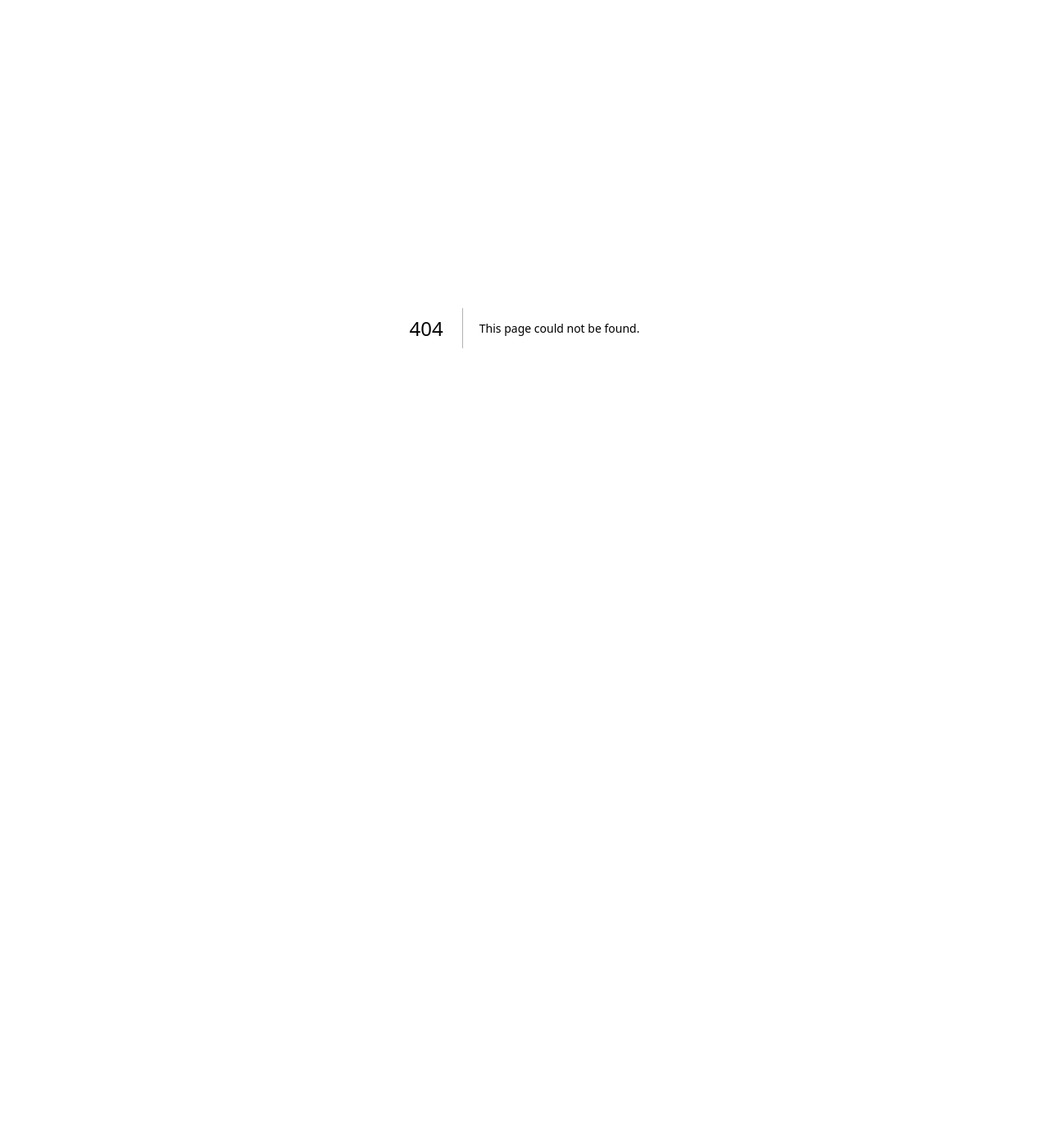
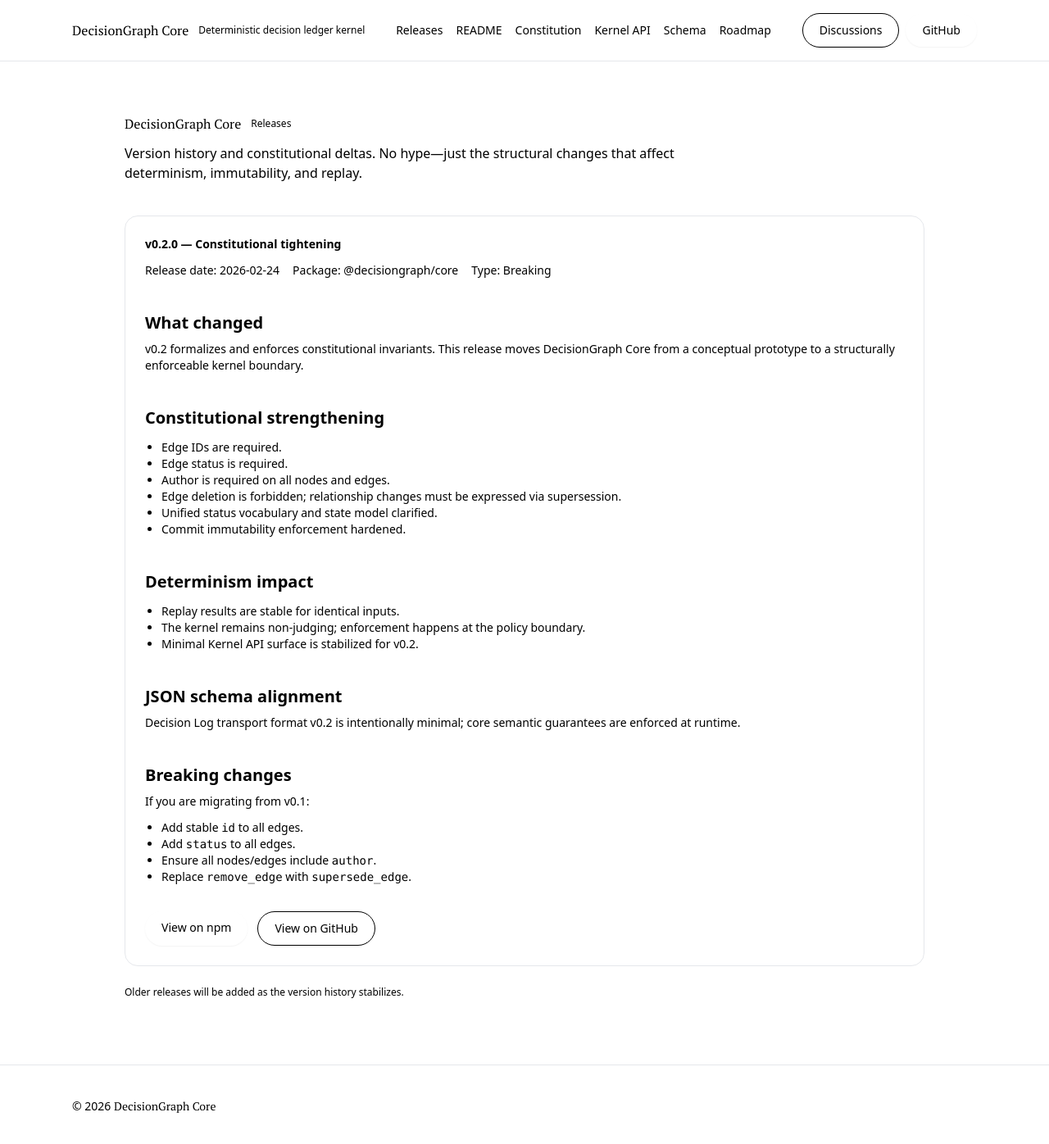
Before and after one commit to izumix77/decisiongraph-core-site, a Next.js app: page /releases in a window 1280 px wide. Before the commit this address had no page. Shown: the top 1396 px of the page at 82% size. Before the commit the page ends 800 px from the top, so only its background shows below. Built offline with nearby package versions, Linux system fonts and the light colour scheme.

Commit message:
Add releases navigation and homepage link

```diff
--- a/app/_components/TopNav.tsx
+++ b/app/_components/TopNav.tsx
@@ -19,7 +19,7 @@ export function TopNav({
     },
     {
       label: "Kernel API",
-      href: "https://github.com/izumix77/decisiongraph-core/blob/main/DecisionGraph%20Core%20%E2%80%94%20Minimal%20Kernel%20API%20v0.2(%E5%B7%AE%E3%81%97%E6%9B%BF%E3%81%88%E7%89%88).md",
+      href: "https://github.com/izumix77/decisiongraph-core/blob/main/docs/constitution/v0.2/Minimal_Kernel_API.md",
     },
     {
       label: "Schema",
@@ -57,6 +57,15 @@ export function TopNav({
         </div>
 
         <nav className="hidden items-center gap-4 md:flex">
+          {/* 🔹 Internal Releases link */}
+          <Link
+            href="/releases"
+            className="text-sm text-(--color-ink-subtle) hover:text-(--color-ink)"
+          >
+            Releases
+          </Link>
+
+          {/* 🔹 Existing external links */}
           {navItems.map((item) => (
             <a
               key={item.label}
--- a/app/page.tsx
+++ b/app/page.tsx
@@ -1,3 +1,4 @@
+import Link from "next/link";
 import { TopNav } from "./_components/TopNav";
 import { Footer } from "./_components/Footer";
 import { Brand } from "@ui/Brand";
@@ -30,14 +31,28 @@ export default function Page() {
 
           <div className="mt-8 flex flex-wrap gap-3">
             <Button>
-              <a href="https://github.com/izumix77/decisiongraph-core">
+              <a
+                href="https://github.com/izumix77/decisiongraph-core"
+                target="_blank"
+                rel="noreferrer"
+              >
                 View on GitHub
               </a>
             </Button>
+
             <Button variant="secondary">
-              <a href="https://github.com/izumix77/decisiongraph-core/tree/main/docs/constitution">
+              <a
+                href="https://github.com/izumix77/decisiongraph-core/tree/main/docs/constitution"
+                target="_blank"
+                rel="noreferrer"
+              >
                 Read the Constitution
               </a>
+            </Button>
+
+            {/* 🔹 NEW: Release notes button */}
+            <Button variant="secondary">
+              <Link href="/releases">Release notes</Link>
             </Button>
           </div>
         </section>
@@ -63,6 +78,24 @@ export default function Page() {
             </p>
           </Card>
         </section>
+
+        {/* 🔹 NEW: Latest Release Section */}
+        <section className="mx-auto max-w-5xl px-6 pb-20">
+          <Card title="Latest release">
+            <p className="text-sm text-[color:var(--color-ink-subtle)]">
+              v0.2.0 is now published on npm. Constitutional invariants have
+              been hardened and immutability rules clarified.
+            </p>
+
+            <div className="mt-6">
+              <Button variant="secondary">
+                <Link href="/releases">
+                  Read v0.2.0 release notes
+                </Link>
+              </Button>
+            </div>
+          </Card>
+        </section>
       </main>
 
       <Footer />
--- /dev/null
+++ b/app/releases/page.tsx
@@ -0,0 +1,137 @@
+import Link from "next/link";
+import { TopNav } from "../_components/TopNav";
+import { Footer } from "../_components/Footer";
+import { Brand } from "@ui/Brand";
+import { Card } from "@ui/Card";
+import { Button } from "@ui/Button";
+
+function SectionTitle({ children }: { children: React.ReactNode }) {
+  return (
+    <h2 className="mt-10 text-xl font-semibold text-[color:var(--color-ink)]">
+      {children}
+    </h2>
+  );
+}
+
+export default function ReleasesPage() {
+  return (
+    <div className="min-h-screen flex flex-col">
+      <TopNav />
+
+      <main className="flex-1">
+        <section className="mx-auto max-w-5xl px-6 pt-16 pb-10">
+          <div className="flex items-center justify-between gap-4">
+            <div>
+              <div className="flex items-center gap-3">
+                <Brand>DecisionGraph Core</Brand>
+                <span className="text-xs text-[color:var(--color-ink-subtle)]">
+                  Releases
+                </span>
+              </div>
+              <p className="mt-3 max-w-2xl text-[color:var(--color-ink-subtle)]">
+                Version history and constitutional deltas. No hype—just the
+                structural changes that affect determinism, immutability, and
+                replay.
+              </p>
+            </div>
+
+
+          </div>
+        </section>
+
+        <section className="mx-auto max-w-5xl px-6 pb-20">
+          <Card title="v0.2.0 — Constitutional tightening">
+            <div className="flex flex-wrap items-center gap-x-4 gap-y-2 text-sm text-[color:var(--color-ink-subtle)]">
+              <span>Release date: 2026-02-24</span>
+              <span>Package: @decisiongraph/core</span>
+              <span>Type: Breaking</span>
+            </div>
+
+            <SectionTitle>What changed</SectionTitle>
+            <p className="mt-2 text-sm text-[color:var(--color-ink-subtle)]">
+              v0.2 formalizes and enforces constitutional invariants. This
+              release moves DecisionGraph Core from a conceptual prototype to a
+              structurally enforceable kernel boundary.
+            </p>
+
+            <SectionTitle>Constitutional strengthening</SectionTitle>
+            <ul className="mt-3 list-disc pl-5 text-sm text-[color:var(--color-ink-subtle)]">
+              <li>Edge IDs are required.</li>
+              <li>Edge status is required.</li>
+              <li>Author is required on all nodes and edges.</li>
+              <li>
+                Edge deletion is forbidden; relationship changes must be
+                expressed via supersession.
+              </li>
+              <li>Unified status vocabulary and state model clarified.</li>
+              <li>Commit immutability enforcement hardened.</li>
+            </ul>
+
+            <SectionTitle>Determinism impact</SectionTitle>
+            <ul className="mt-3 list-disc pl-5 text-sm text-[color:var(--color-ink-subtle)]">
+              <li>Replay results are stable for identical inputs.</li>
+              <li>
+                The kernel remains non-judging; enforcement happens at the
+                policy boundary.
+              </li>
+              <li>Minimal Kernel API surface is stabilized for v0.2.</li>
+            </ul>
+
+            <SectionTitle>JSON schema alignment</SectionTitle>
+            <p className="mt-2 text-sm text-[color:var(--color-ink-subtle)]">
+              Decision Log transport format v0.2 is intentionally minimal; core
+              semantic guarantees are enforced at runtime.
+            </p>
+
+            <SectionTitle>Breaking changes</SectionTitle>
+            <p className="mt-2 text-sm text-[color:var(--color-ink-subtle)]">
+              If you are migrating from v0.1:
+            </p>
+            <ul className="mt-3 list-disc pl-5 text-sm text-[color:var(--color-ink-subtle)]">
+              <li>
+                Add stable <code>id</code> to all edges.
+              </li>
+              <li>
+                Add <code>status</code> to all edges.
+              </li>
+              <li>
+                Ensure all nodes/edges include <code>author</code>.
+              </li>
+              <li>
+                Replace <code>remove_edge</code> with{" "}
+                <code>supersede_edge</code>.
+              </li>
+            </ul>
+
+            <div className="mt-8 flex flex-wrap gap-3">
+              <Button>
+                <a
+                  href="https://www.npmjs.com/package/@decisiongraph/core"
+                  target="_blank"
+                  rel="noreferrer"
+                >
+                  View on npm
+                </a>
+              </Button>
+              <Button variant="secondary">
+                <a
+                  href="https://github.com/izumix77/decisiongraph-core"
+                  target="_blank"
+                  rel="noreferrer"
+                >
+                  View on GitHub
+                </a>
+              </Button>
+            </div>
+          </Card>
+
+          <div className="mt-6 text-xs text-[color:var(--color-ink-subtle)]">
+            Older releases will be added as the version history stabilizes.
+          </div>
+        </section>
+      </main>
+
+      <Footer />
+    </div>
+  );
+}
```
